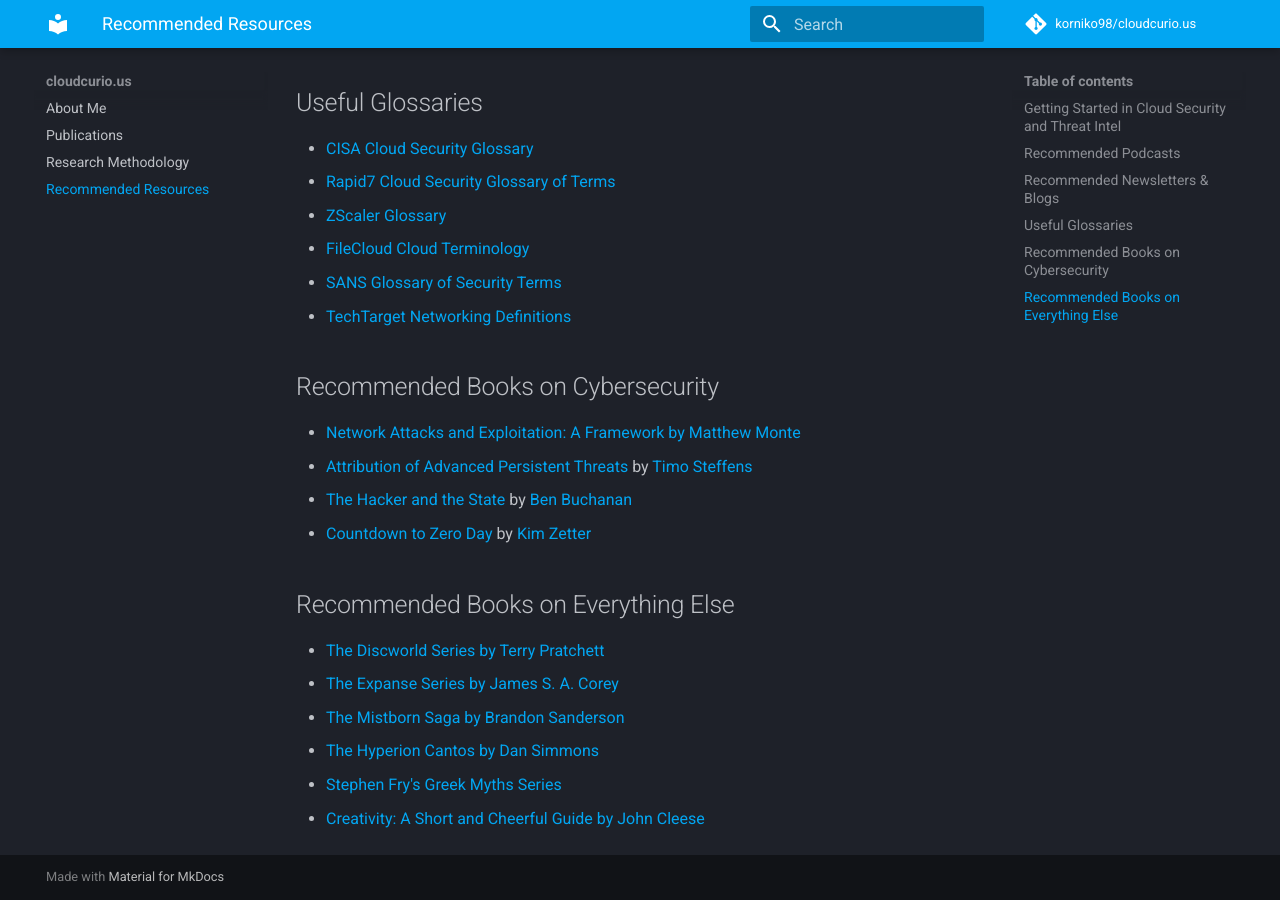
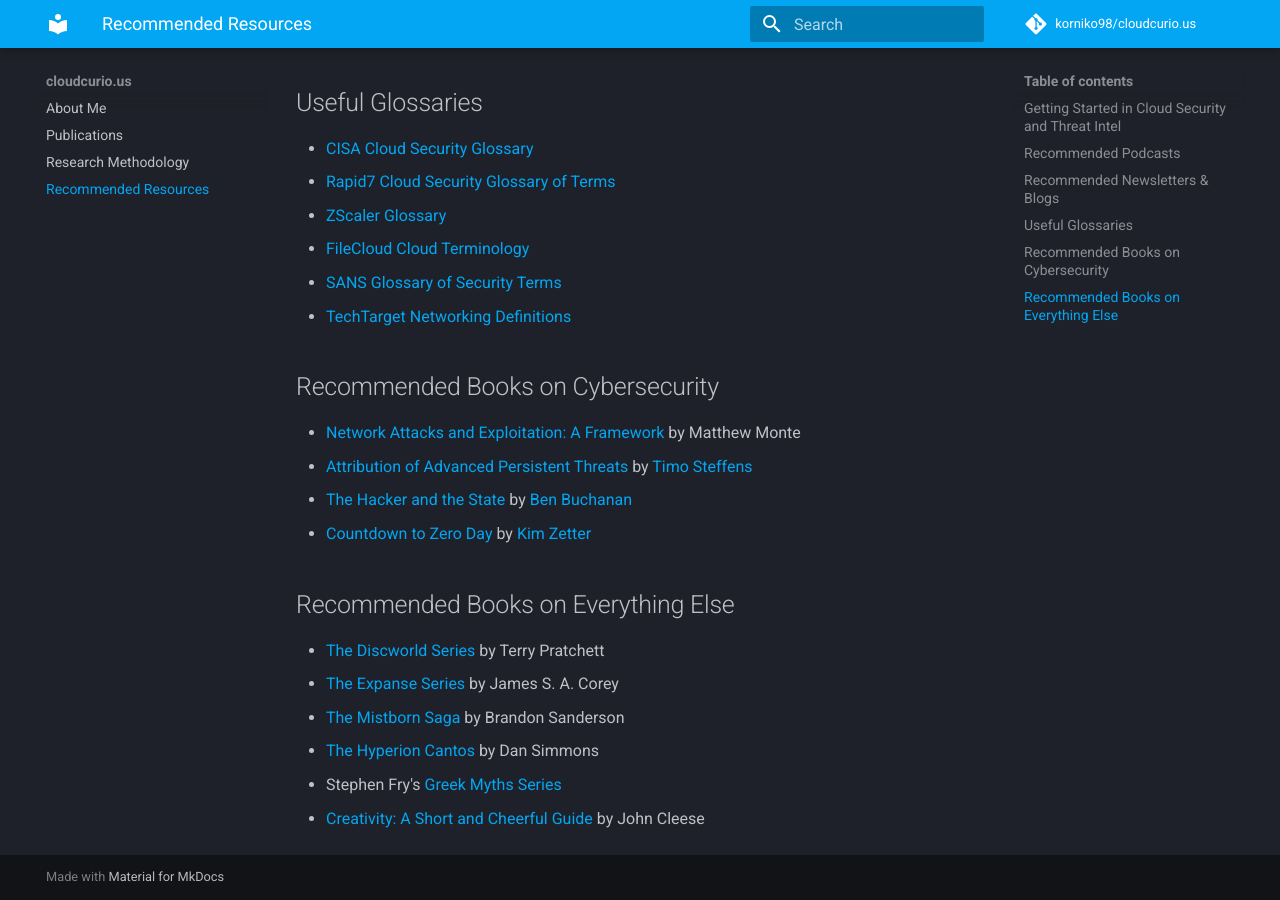
Before and after one commit to korniko98/cloudcurio.us, an MkDocs documentation site: the page built from docs/resources.md, in a window 1280 px wide and 900 px high, scrolled down 923 px. Built offline with MkDocs 1.6.1 and Material for MkDocs 9.7.7, drawn with Linux system fonts in a browser that asks for light colours; comment, search, counter and statistics services are not loaded; some of the changed lines change nothing that is shown.

Commit message:
more fixes

```diff
--- a/docs/resources.md
+++ b/docs/resources.md
@@ -33,15 +33,15 @@
 * [TechTarget Networking Definitions](https://www.techtarget.com/searchnetworking/definitions)
 
 ## Recommended Books on Cybersecurity
-* [Network Attacks and Exploitation: A Framework by Matthew Monte](https://www.wiley.com/en-us/Network+Attacks+and+Exploitation%3A+A+Framework-p-9781118987124)
+* [Network Attacks and Exploitation: A Framework](https://www.wiley.com/en-us/Network+Attacks+and+Exploitation%3A+A+Framework-p-9781118987124) by Matthew Monte
 * [Attribution of Advanced Persistent Threats]((https://link.springer.com/book/10.1007/978-3-662-61313-9)) by [Timo Steffens](https://twitter.com/Timo_Steffens)
-* [The Hacker and the State](https://www.hup.harvard.edu/catalog.php?isbn=9780674271029&content=toc) by [Ben Buchanan]()
-* [Countdown to Zero Day](https://www.penguinrandomhouse.com/books/219931/countdown-to-zero-day-by-kim-zetter/) by [Kim Zetter]()
+* [The Hacker and the State](https://www.hup.harvard.edu/catalog.php?isbn=9780674271029&content=toc) by [Ben Buchanan](https://twitter.com/buchananben)
+* [Countdown to Zero Day](https://www.penguinrandomhouse.com/books/219931/countdown-to-zero-day-by-kim-zetter/) by [Kim Zetter](https://twitter.com/KimZetter)
 
 ## Recommended Books on Everything Else
-* [The Discworld Series by Terry Pratchett](https://www.terrypratchettbooks.com/book-series/discworld/)
-* [The Expanse Series by James S. A. Corey](https://www.jamessacorey.com/writing-type/books/)
-* [The Mistborn Saga by Brandon Sanderson](https://www.brandonsanderson.com/the-mistborn-saga-the-original-trilogy/)
-* [The Hyperion Cantos by Dan Simmons](https://www.penguinrandomhouse.com/series/HYC/hyperion-cantos)
-* [Stephen Fry's Greek Myths Series](https://www.chroniclebooks.com/products/mythos)
-* [Creativity: A Short and Cheerful Guide by John Cleese](https://www.penguinrandomhouse.com/books/224638/creativity-by-john-cleese/)
+* [The Discworld Series](https://www.terrypratchettbooks.com/book-series/discworld/) by Terry Pratchett
+* [The Expanse Series](https://www.jamessacorey.com/writing-type/books/) by James S. A. Corey
+* [The Mistborn Saga](https://www.brandonsanderson.com/the-mistborn-saga-the-original-trilogy/) by Brandon Sanderson
+* [The Hyperion Cantos](https://www.penguinrandomhouse.com/series/HYC/hyperion-cantos) by Dan Simmons
+* Stephen Fry's [Greek Myths Series](https://www.chroniclebooks.com/products/mythos)
+* [Creativity: A Short and Cheerful Guide](https://www.penguinrandomhouse.com/books/224638/creativity-by-john-cleese/) by John Cleese
```
